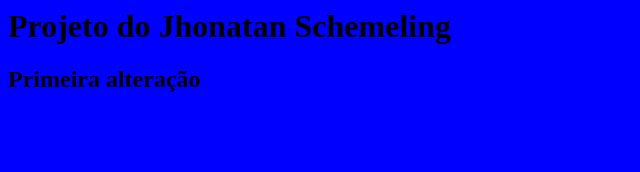
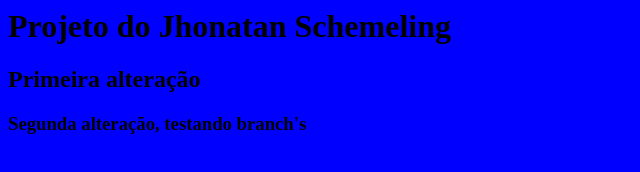
Before and after one commit to EstudosCursos/JhonatanSchemeling, a plain HTML site: page index.html in a window 1280 px wide. Shown: the whole page, without its empty margins (0-640 px from the left). Drawn offline with Linux system fonts and the light colour scheme.

Commit message:
Adicionando segunda alteracao

```diff
--- a/index.html
+++ b/index.html
@@ -5,5 +5,6 @@
 <body>
 	<h1>Projeto do Jhonatan Schemeling</h1>
 	<h2>Primeira alteração</h2>
+	<h3>Segunda alteração, testando branch's</h3>
 </body>
 </html>
```
